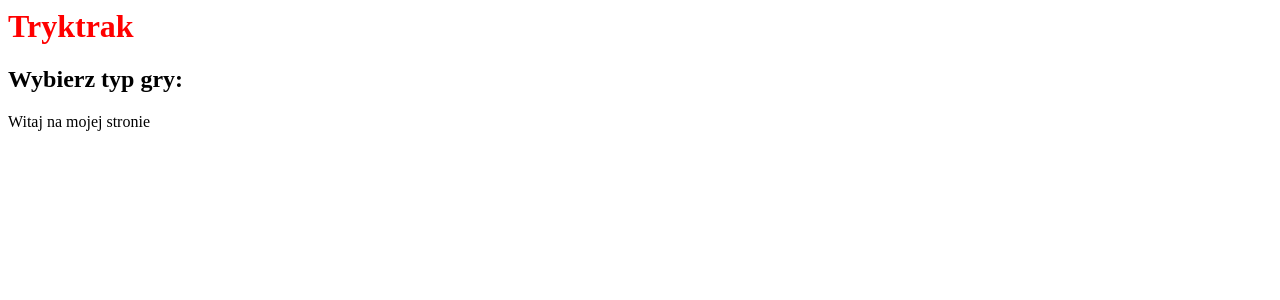
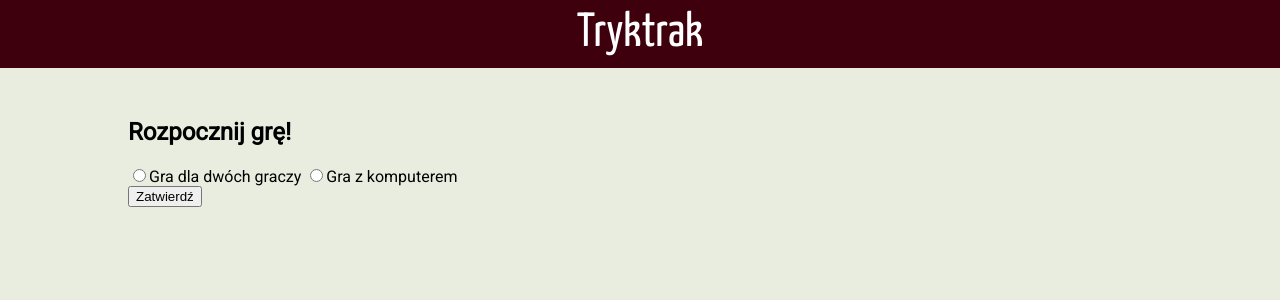
Before and after one commit to ultramaryna/tryktrak, a Flask app: page / in a window 1280 px wide. Shown: the top 300 px of the page. Run offline with Flask 2, Linux system fonts and the light colour scheme.

Commit message:
Dodano możliwość wyboru trybu gry i rzutu kostką. Dodano obraz planszy.

```diff
--- a/tryktrak/__init__.py
+++ b/tryktrak/__init__.py
@@ -2,3 +2,4 @@ from flask import Flask
 
 app = Flask(__name__)
 from tryktrak import views
+from tryktrak import plansza
--- a/tryktrak/static/style.css
+++ b/tryktrak/static/style.css
@@ -1,10 +1,28 @@
-background-color: #E8EDDF;
+body {
+	background-color: #E8EDDF;
+	margin: 0;
+	font-family: 'Roboto', sans-serif;
+
+}
 
 header {
 	background-color: #3E000C;
 	margin: 0;
+	color: white;
+	padding:10px 0 10px 0;
 }
 
 h1 {
-	color:red;
+	font-weight: normal;
+	font-family: 'Yanone Kaffeesatz', sans-serif;
+	margin:0;
+	font-size: 3em;
+	text-align: center;
 }
+
+main {
+	width:80%;
+	position:relative;
+	left:10%;
+	margin: 50px 0 0 0;
+}
--- a/tryktrak/templates/base.html
+++ b/tryktrak/templates/base.html
@@ -2,15 +2,17 @@
 <head>
     <title>{% block title %}{% endblock %} - Tryktrak</title>
     <link rel="stylesheet" href="{{ url_for('static', filename='style.css') }}">
+    <link href="https://fonts.googleapis.com/css?family=Yanone+Kaffeesatz&amp;subset=latin-ext" rel="stylesheet">
+    <link href="https://fonts.googleapis.com/css?family=Roboto&amp;subset=latin-ext" rel="stylesheet">
 </head>
 <body>
 	<header>
 		<h1>Tryktrak</h1>
 	</header>
-    <div id="content">
+    <main>
 	{% block content %}
 	{% endblock %}
-	</div>
+	<main>
 
 </body>
 </html>
--- a/tryktrak/templates/index.html
+++ b/tryktrak/templates/index.html
@@ -1,8 +1,10 @@
 {% extends "base.html" %}
 {% block title %}Start{% endblock %}
 {% block content %}
-    <h2>Wybierz typ gry:</h2>
-    <p>
-      Witaj na mojej stronie
-    </p>
+    <h2>Rozpocznij grę!</h2>
+    <form action = "/gra" method = "get">
+        <input type = "radio" name = "typ_gry" value = "gracze">Gra dla dwóch graczy
+        <input type = "radio" name = "typ_gry" value = "komputer">Gra z komputerem<br>
+        <input type = "submit" value = "Zatwierdź">
+    </form>
 {% endblock %}
--- a/tryktrak/views.py
+++ b/tryktrak/views.py
@@ -1,6 +1,21 @@
-from flask import render_template
+from flask import render_template, request
 from tryktrak import app
+import random
+
+def rzut_kostka():
+    rzuty = []
+    rzuty.append(random.randint(1,6))
+    rzuty.append(random.randint(1,6))
+    if rzuty[0] == rzuty[1]:
+        rzuty.append(rzuty[0])
+        rzuty.append(rzuty[0])
+    return rzuty
 
 @app.route('/')
 def index():
-     return render_template('index.html')
+    return render_template('index.html')
+
+
+@app.route('/gra')
+def gra():
+    return render_template('gra.html', typ_gry=request.values['typ_gry'], rzuty = rzut_kostka())
```
Also changed, not shown: tryktrak/plansza.py (added, +10 -0 lines), tryktrak/templates/gra.html (added, +9 -0 lines), tryktrak/static/plansza.png (added), 1 other file.
